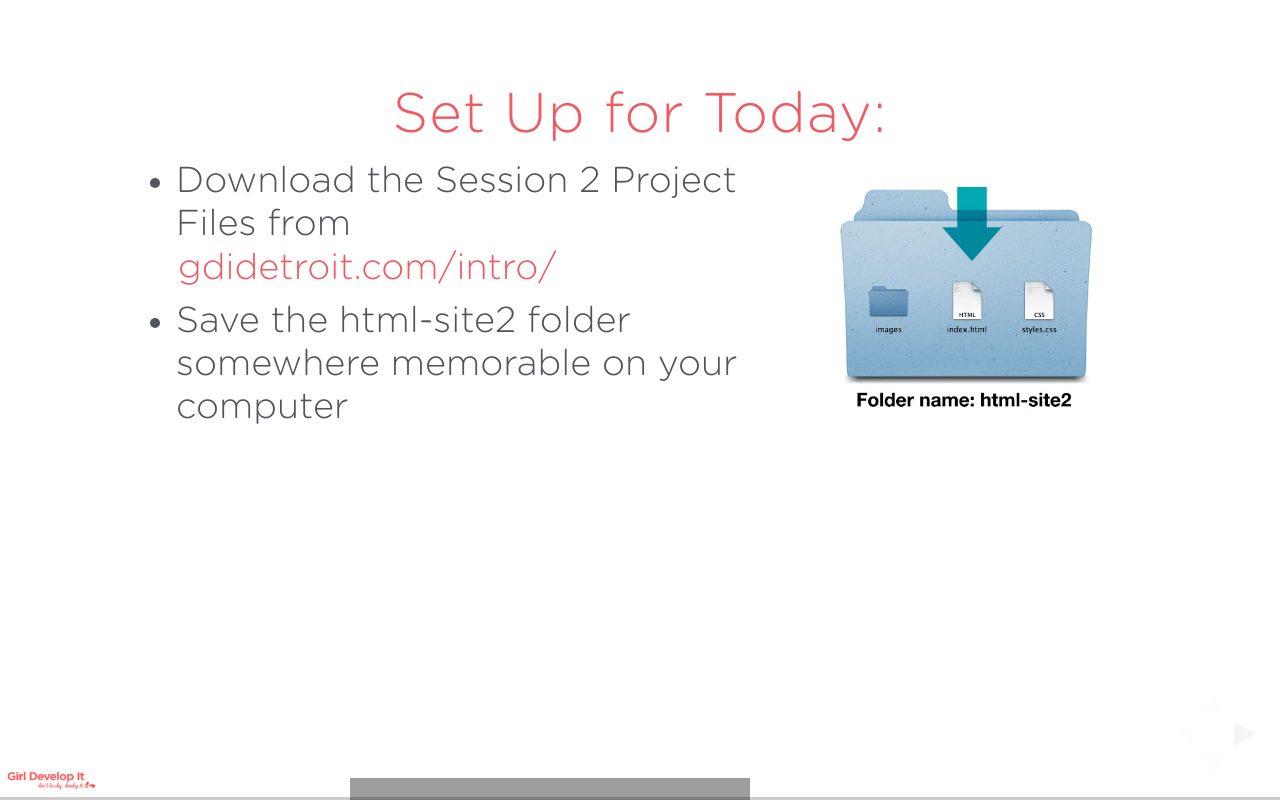
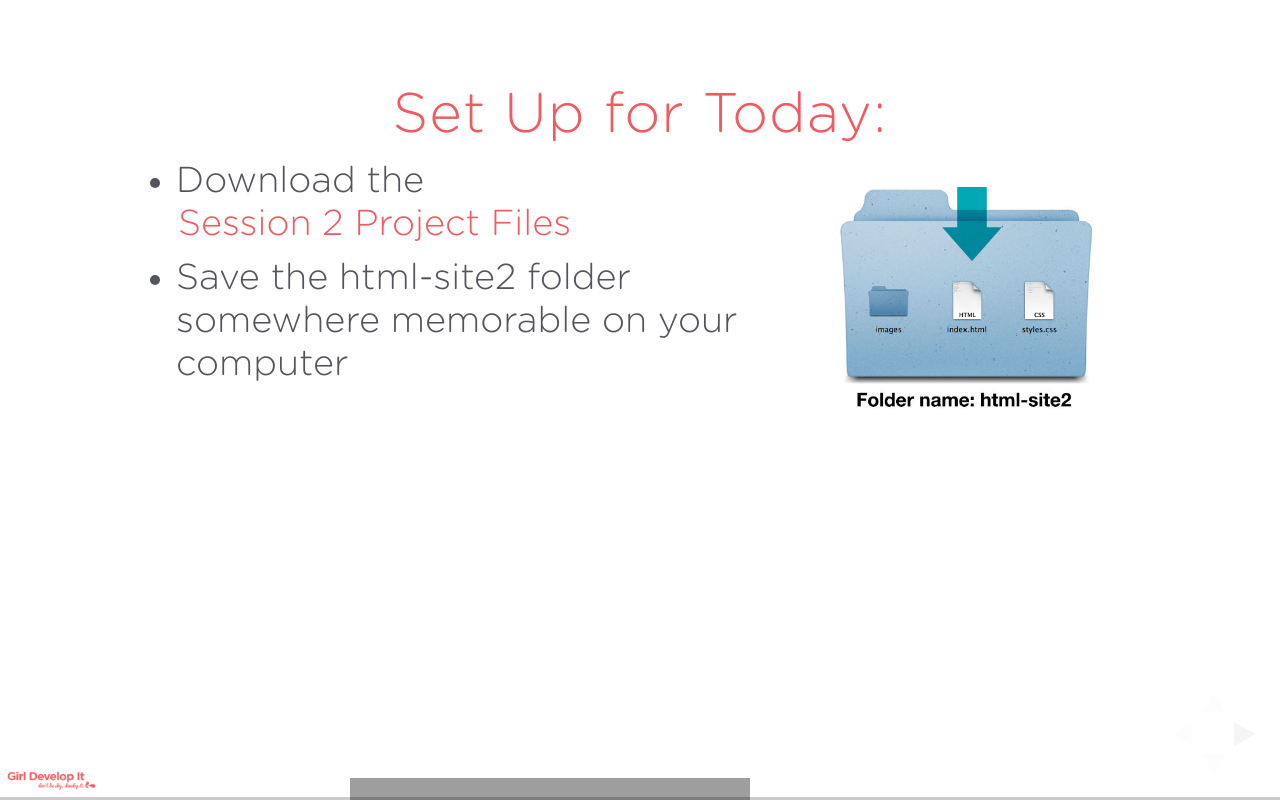
Before and after one commit to AishaBlake/gdi-det-html-css, a plain HTML site: page session2.html in a window 1280 px wide. Drawn offline with Linux system fonts and the light colour scheme; grey boxes are pictures that could not be loaded.

Commit message:
fix project 2 files link

```diff
--- a/session2.html
+++ b/session2.html
@@ -44,7 +44,7 @@
             <img src="images/folderstructure3.jpg" style="border:none; box-shadow: none; width:75%;"/>
           </div>
           <div class="left" style="width: 60%;"><ul>
-          <li>Download the Session 2 Project Files from <a href="http://gdidetroit.com/intro/" target="_blank">gdidetroit.com/intro/</a></li>
+          <li>Download the <a href="projectfiles2/projectfiles2.zip">Session 2 Project Files</a></li>
           <li>Save the html-site2 folder somewhere memorable on your computer</li>
 </ul></div>
 			  </section>
```
